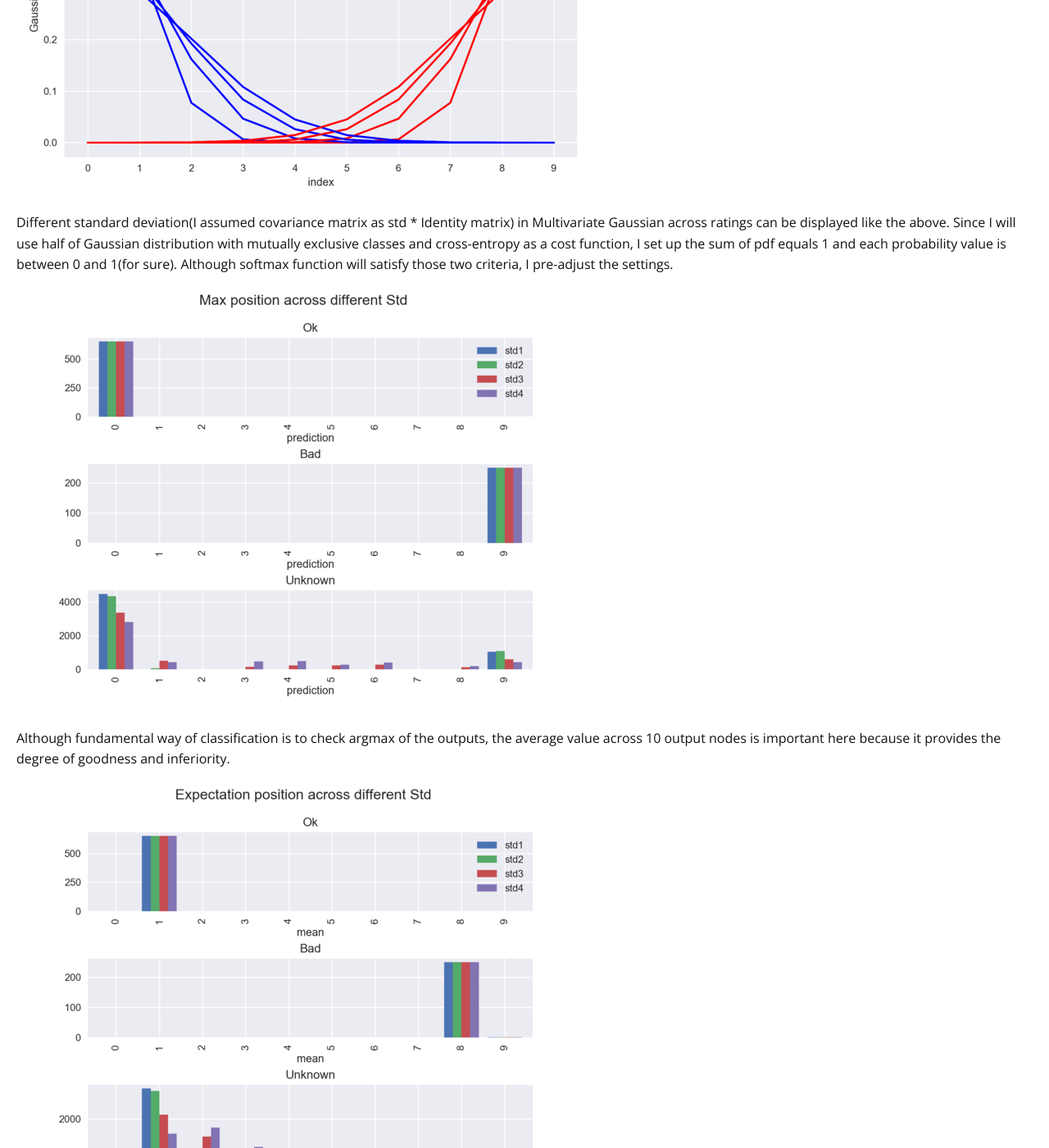
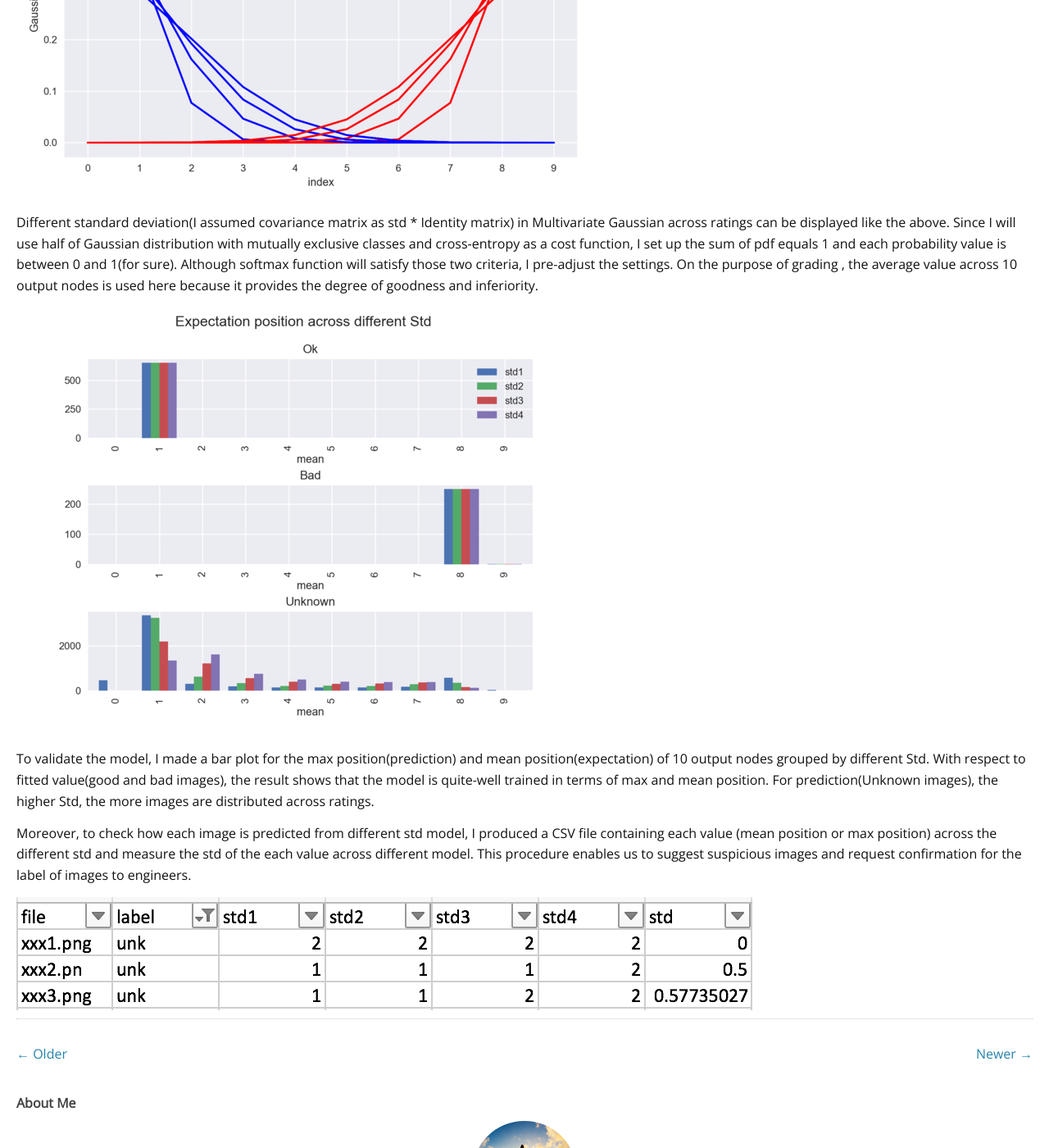
Before and after one commit to wonik/wonikjang.github.io, a Jekyll site: the page built from _posts/2017-07-31-classify_result.md, in a window 1280 px wide and 1400 px high, scrolled down 691 px. Shown: the whole window at 82% size. Built offline with Jekyll 4.4.1, drawn with Linux system fonts in a browser that asks for light colours; nearby versions of some CDN libraries; comment, search, counter and statistics services are not loaded.

Commit message:
Update 2017-07-31-classify_result.md

```diff
--- a/_posts/2017-07-31-classify_result.md
+++ b/_posts/2017-07-31-classify_result.md
@@ -17,11 +17,7 @@ Basically, this post is about how to wrap up the results from training classific
 
 ![normal_4](/result_images/normal_4.png  "normal_4")
 
-Different standard deviation(I assumed covariance matrix as std * Identity matrix) in Multivariate Gaussian across ratings can be displayed like the above. Since I will use half of Gaussian distribution with mutually exclusive classes and cross-entropy as a cost function, I set up the sum of pdf equals 1 and each probability value is between 0 and 1(for sure). Although softmax function will satisfy those two criteria, I pre-adjust the settings.
-
-![max_4](/result_images/max_4.png  "max_4")
-
-Although fundamental way of classification is to check argmax of the outputs, the average value across 10 output nodes is important here because it provides the degree of goodness and inferiority.
+Different standard deviation(I assumed covariance matrix as std * Identity matrix) in Multivariate Gaussian across ratings can be displayed like the above. Since I will use half of Gaussian distribution with mutually exclusive classes and cross-entropy as a cost function, I set up the sum of pdf equals 1 and each probability value is between 0 and 1(for sure). Although softmax function will satisfy those two criteria, I pre-adjust the settings. On the purpose of grading , the average value across 10 output nodes is used here because it provides the degree of goodness and inferiority.
 
 ![expectation_4](/result_images/expectation_4.png  "expectation_4")
 
```
